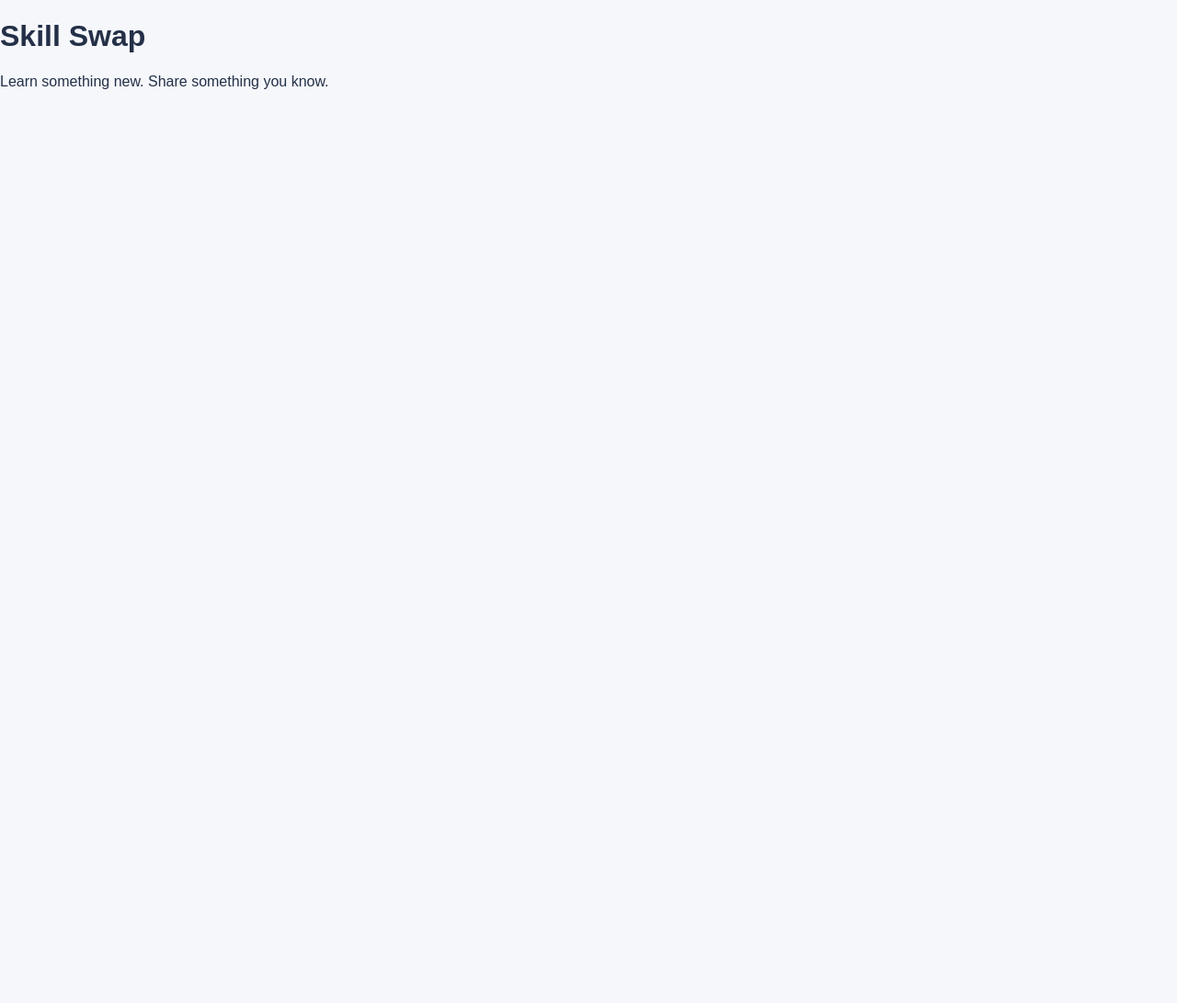
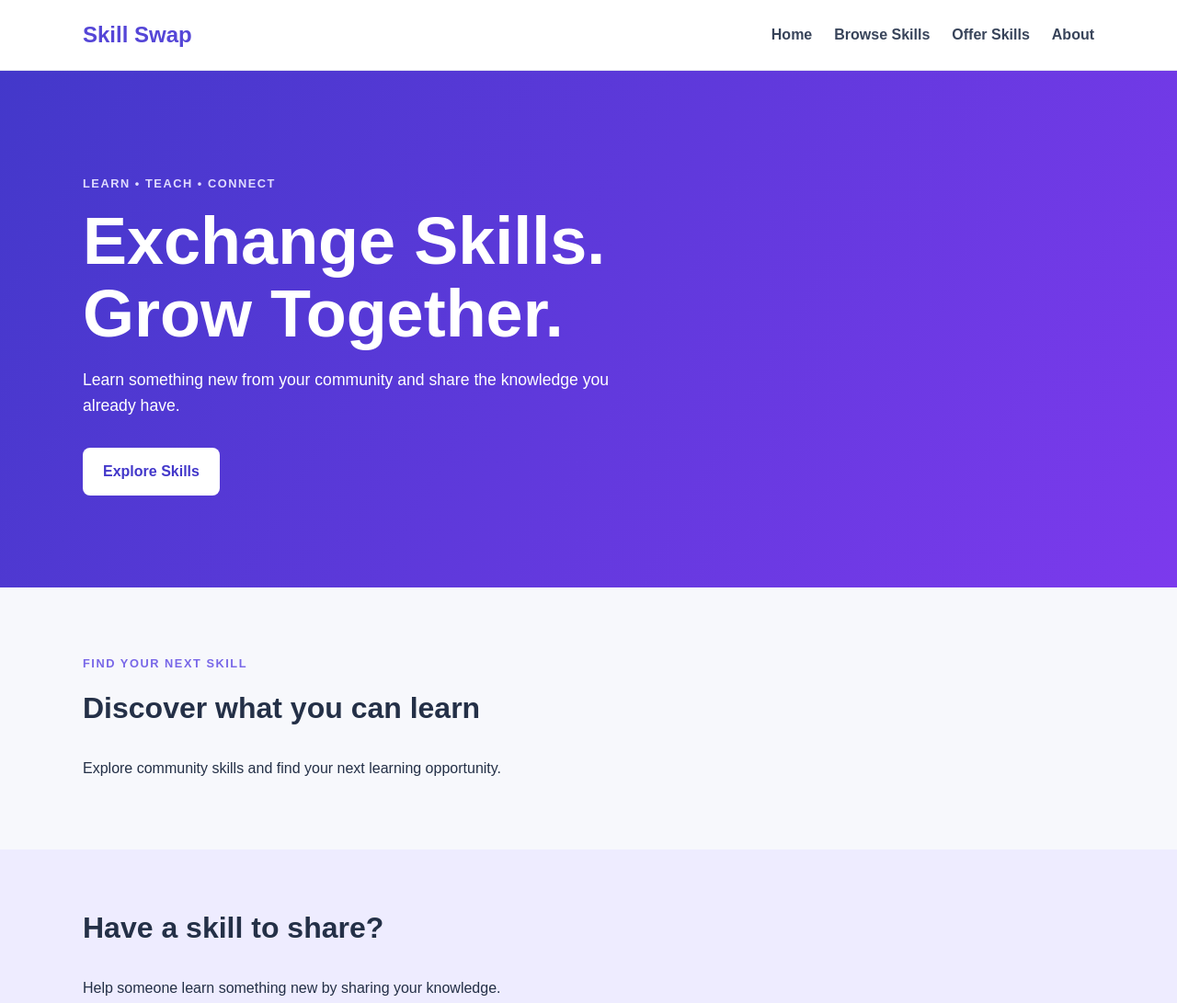
Before and after one commit to kam-carter-2/skillswap-demo, a plain HTML site: page index.html in a window 1280 px wide. Shown: the top 1091 px of the page at 92% size. Before the commit the page ends 800 px from the top, so only its background shows below. Drawn offline with Linux system fonts and the light colour scheme.

Commit message:
Added navigation components and basic styling

```diff
--- a/index.html
+++ b/index.html
@@ -5,14 +5,66 @@
     <meta charset="UTF-8">
     <meta name="viewport" content="width=device-width, initial-scale=1.0">
     <title>Skill Swap | Share What You Know</title>
-    <!-- AI-assisted setup: connects the stylesheet to this page. -->
     <link rel="stylesheet" href="styles.css">
-    <!-- AI-assisted setup: loads JavaScript after the HTML is parsed. -->
     <script src="script.js" defer></script>
 </head>
 <body>
-    <!-- Homepage structure will be added on the first feature branch. -->
-    <h1>Skill Swap</h1>
-    <p>Learn something new. Share something you know.</p>
+    <!-- AI-assisted code: semantic structure and accessible navigation. -->
+    <header class="site-header">
+        <div class="container header-content">
+            <a class="logo" href="#home">Skill Swap</a>
+
+            <nav aria-label="Main navigation">
+                <ul class="nav-links">
+                    <li><a href="#home">Home</a></li>
+                    <li><a href="#skill-offerings">Browse Skills</a></li>
+                    <li><a href="#offer-skills">Offer Skills</a></li>
+                    <li><a href="#about">About</a></li>
+                </ul>
+            </nav>
+        </div>
+    </header>
+
+    <main id="home">
+        <section class="hero">
+            <div class="container">
+                <p class="eyebrow">LEARN • TEACH • CONNECT</p>
+                <h1>Exchange Skills.<br>Grow Together.</h1>
+                <p class="hero-description">
+                    Learn something new from your community and share the
+                    knowledge you already have.
+                </p>
+                <a class="button" href="#skill-offerings">Explore Skills</a>
+            </div>
+        </section>
+
+        <section class="section container" id="skill-offerings">
+            <p class="eyebrow">FIND YOUR NEXT SKILL</p>
+            <h2>Discover what you can learn</h2>
+            <p>Explore community skills and find your next learning opportunity.</p>
+            <!-- Skill cards will be implemented in Feature Branch 3. -->
+        </section>
+
+        <section class="section offer-section" id="offer-skills">
+            <div class="container">
+                <h2>Have a skill to share?</h2>
+                <p>Help someone learn something new by sharing your knowledge.</p>
+            </div>
+        </section>
+
+        <section class="section container" id="about">
+            <h2>About Skill Swap</h2>
+            <p>
+                Skill Swap brings people together to exchange knowledge,
+                develop skills, and learn from one another.
+            </p>
+        </section>
+    </main>
+
+    <footer class="site-footer">
+        <div class="container">
+            <p>&copy; 2026 Skill Swap. Learn together, grow together.</p>
+        </div>
+    </footer>
 </body>
 </html>
--- a/styles.css
+++ b/styles.css
@@ -1,12 +1,142 @@
 
-/* AI-assisted starter styling for the Skill Swap homepage. */
+/* AI-assisted code: responsive styling for the Skill Swap homepage. */
 * {
     box-sizing: border-box;
+}
+
+html {
+    scroll-behavior: smooth;
 }
 
 body {
     margin: 0;
     font-family: Arial, sans-serif;
+    line-height: 1.6;
     color: #243047;
-    background-color: #f5f7fb;
+    background: #f7f8fc;
 }
+
+.container {
+    width: min(1100px, 90%);
+    margin: 0 auto;
+}
+
+.site-header {
+    background: #ffffff;
+    border-bottom: 1px solid #e6e9f0;
+}
+
+.header-content {
+    min-height: 76px;
+    display: flex;
+    align-items: center;
+    justify-content: space-between;
+    gap: 24px;
+}
+
+.logo {
+    color: #5546d7;
+    font-size: 1.5rem;
+    font-weight: 800;
+    text-decoration: none;
+}
+
+.nav-links {
+    display: flex;
+    flex-wrap: wrap;
+    gap: 24px;
+    padding: 0;
+    margin: 0;
+    list-style: none;
+}
+
+.nav-links a {
+    color: #38445a;
+    font-weight: 600;
+    text-decoration: none;
+}
+
+.nav-links a:hover,
+.nav-links a:focus-visible {
+    color: #5546d7;
+}
+
+.hero {
+    padding: 100px 0;
+    color: #ffffff;
+    background: linear-gradient(120deg, #4338ca, #7c3aed);
+}
+
+.eyebrow {
+    color: #7867e8;
+    font-size: 0.8rem;
+    font-weight: 800;
+    letter-spacing: 0.12em;
+}
+
+.hero .eyebrow {
+    color: #e0dcff;
+}
+
+.hero h1 {
+    max-width: 700px;
+    margin: 12px 0;
+    font-size: clamp(2.5rem, 6vw, 4.5rem);
+    line-height: 1.1;
+}
+
+.hero-description {
+    max-width: 580px;
+    margin-bottom: 32px;
+    font-size: 1.1rem;
+}
+
+.button {
+    display: inline-block;
+    padding: 13px 22px;
+    border-radius: 8px;
+    color: #4338ca;
+    background: #ffffff;
+    font-weight: 700;
+    text-decoration: none;
+}
+
+.button:hover {
+    background: #eeeaff;
+}
+
+.section {
+    padding-top: 60px;
+    padding-bottom: 60px;
+}
+
+.section h2 {
+    margin-top: 0;
+    font-size: 2rem;
+}
+
+.offer-section {
+    background: #eeecff;
+}
+
+.site-footer {
+    padding: 24px 0;
+    color: #ffffff;
+    background: #20283b;
+}
+
+@media (max-width: 650px) {
+    .header-content {
+        padding: 18px 0;
+        align-items: flex-start;
+        flex-direction: column;
+    }
+
+    .nav-links {
+        gap: 12px 18px;
+    }
+
+    .hero {
+        padding: 70px 0;
+    }
+}
```
